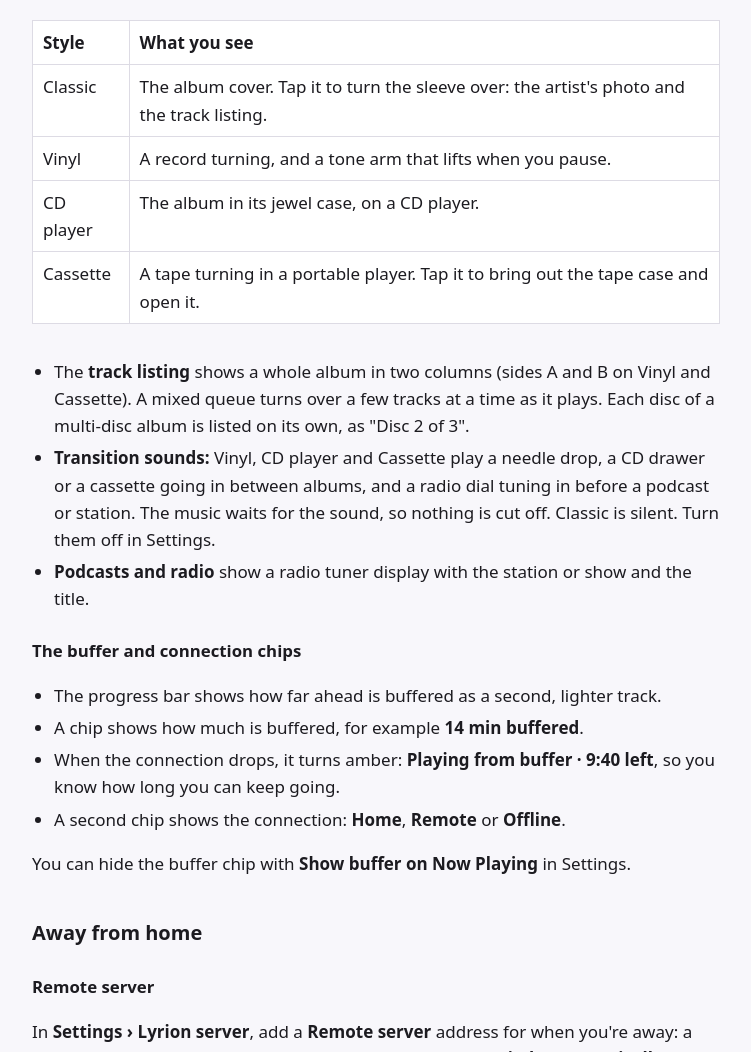
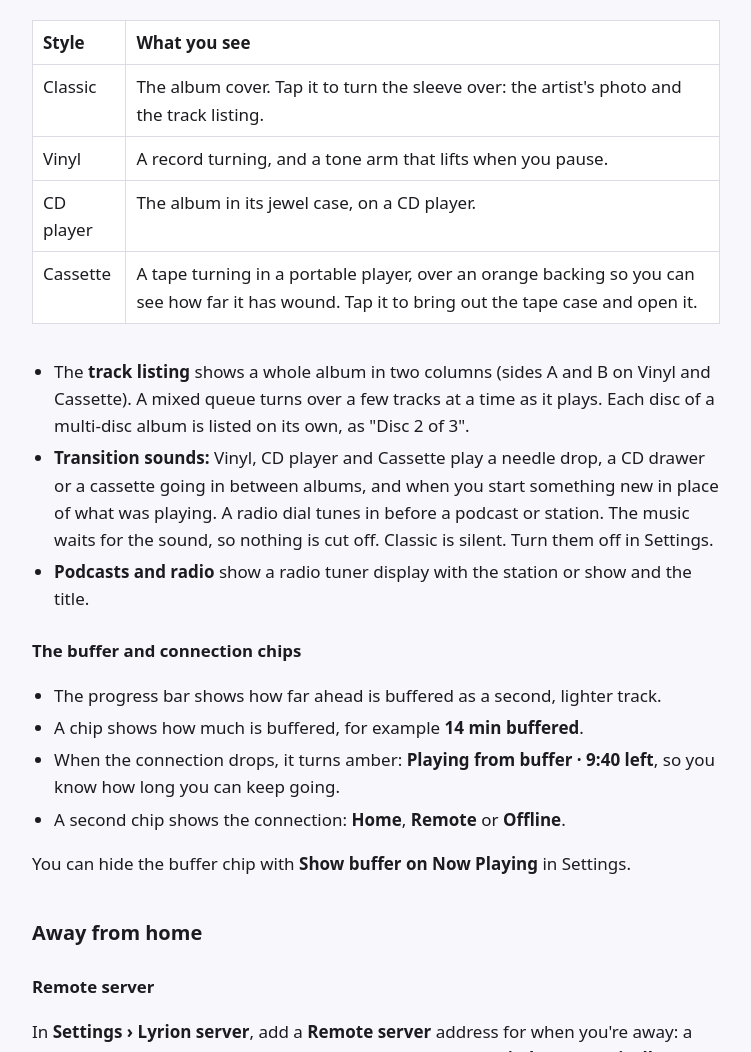
Before and after one commit to mattkoopmans/nomad-lms-player, a plain HTML site: page manual.html in a window 1280 px wide. Shown: the part 3801-4853 px from the top of the page, without its empty margins (264-1015 px from the left). Drawn offline with Linux system fonts and the light colour scheme.

Commit message:
Manual: sound before a new queue; the cassette's orange backing
Co-Authored-By: Claude Opus 5.5 <noreply@anthropic.com>

```diff
--- a/manual.html
+++ b/manual.html
@@ -72,8 +72,8 @@ footer { margin-top: 48px; padding-top: 16px; border-top: 1px solid var(--line);
 <p>Podcasts and internet radio play through Lyrion's apps. Nomad remembers where you left each podcast episode, even after playing other things, and continues from there next time (unless you'd nearly finished it).</p>
 <h2 id="now-playing">Now Playing</h2>
 <p>Now Playing has four styles. Change it from the menu at the top of Now Playing or in Settings:</p>
-<div class="table"><table><tr><th>Style</th><th>What you see</th></tr><tr><td>Classic</td><td>The album cover. Tap it to turn the sleeve over: the artist's photo and the track listing.</td></tr><tr><td>Vinyl</td><td>A record turning, and a tone arm that lifts when you pause.</td></tr><tr><td>CD player</td><td>The album in its jewel case, on a CD player.</td></tr><tr><td>Cassette</td><td>A tape turning in a portable player. Tap it to bring out the tape case and open it.</td></tr></table></div>
-<ul><li>The <strong>track listing</strong> shows a whole album in two columns (sides A and B on Vinyl and Cassette). A mixed queue turns over a few tracks at a time as it plays. Each disc of a multi-disc album is listed on its own, as "Disc 2 of 3".</li><li><strong>Transition sounds:</strong> Vinyl, CD player and Cassette play a needle drop, a CD drawer or a cassette going in between albums, and a radio dial tuning in before a podcast or station. The music waits for the sound, so nothing is cut off. Classic is silent. Turn them off in Settings.</li><li><strong>Podcasts and radio</strong> show a radio tuner display with the station or show and the title.</li></ul>
+<div class="table"><table><tr><th>Style</th><th>What you see</th></tr><tr><td>Classic</td><td>The album cover. Tap it to turn the sleeve over: the artist's photo and the track listing.</td></tr><tr><td>Vinyl</td><td>A record turning, and a tone arm that lifts when you pause.</td></tr><tr><td>CD player</td><td>The album in its jewel case, on a CD player.</td></tr><tr><td>Cassette</td><td>A tape turning in a portable player, over an orange backing so you can see how far it has wound. Tap it to bring out the tape case and open it.</td></tr></table></div>
+<ul><li>The <strong>track listing</strong> shows a whole album in two columns (sides A and B on Vinyl and Cassette). A mixed queue turns over a few tracks at a time as it plays. Each disc of a multi-disc album is listed on its own, as "Disc 2 of 3".</li><li><strong>Transition sounds:</strong> Vinyl, CD player and Cassette play a needle drop, a CD drawer or a cassette going in between albums, and when you start something new in place of what was playing. A radio dial tunes in before a podcast or station. The music waits for the sound, so nothing is cut off. Classic is silent. Turn them off in Settings.</li><li><strong>Podcasts and radio</strong> show a radio tuner display with the station or show and the title.</li></ul>
 <h3>The buffer and connection chips</h3>
 <ul><li>The progress bar shows how far ahead is buffered as a second, lighter track.</li><li>A chip shows how much is buffered, for example <strong>14 min buffered</strong>.</li><li>When the connection drops, it turns amber: <strong>Playing from buffer · 9:40 left</strong>, so you know how long you can keep going.</li><li>A second chip shows the connection: <strong>Home</strong>, <strong>Remote</strong> or <strong>Offline</strong>.</li></ul>
 <p>You can hide the buffer chip with <strong>Show buffer on Now Playing</strong> in Settings.</p>
```
